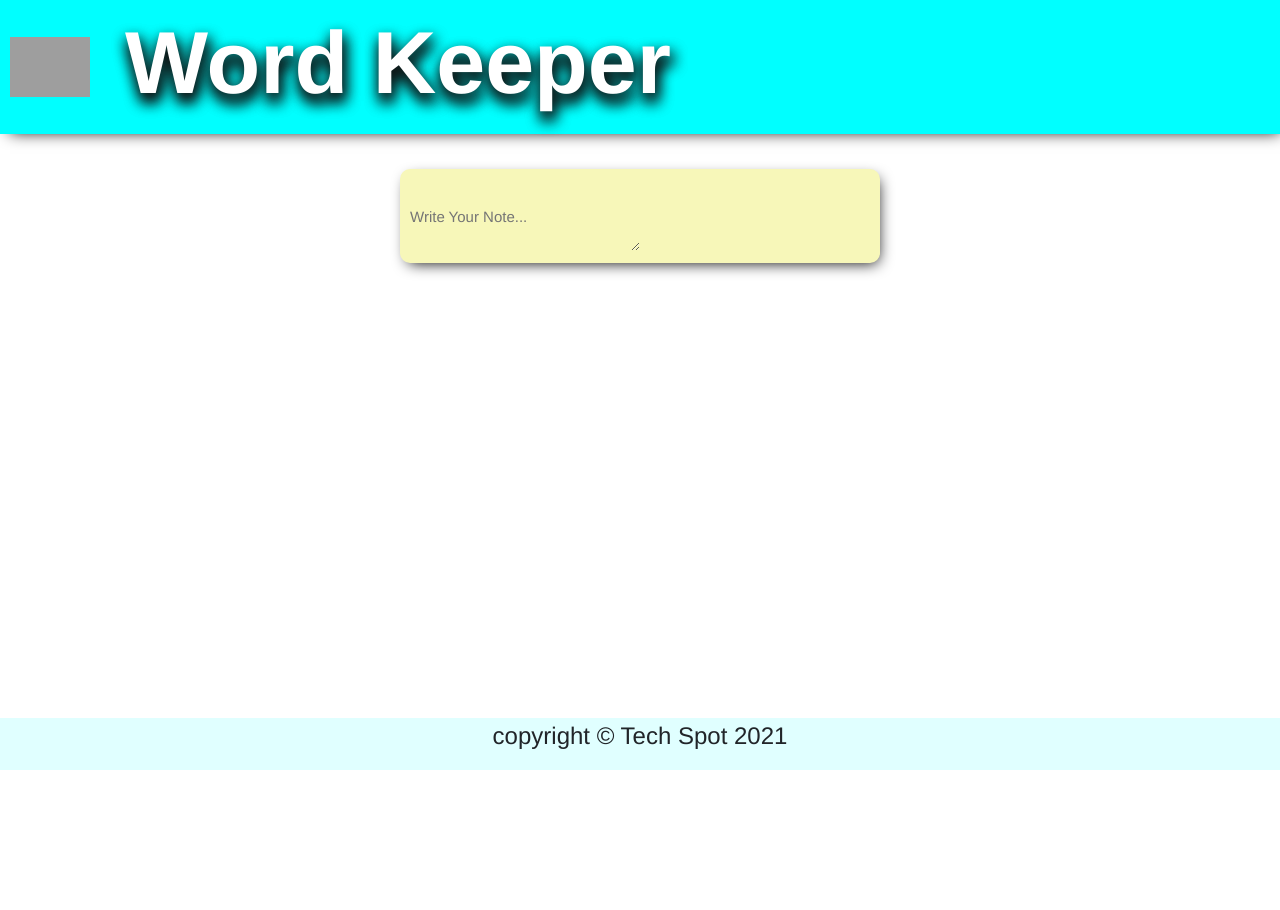
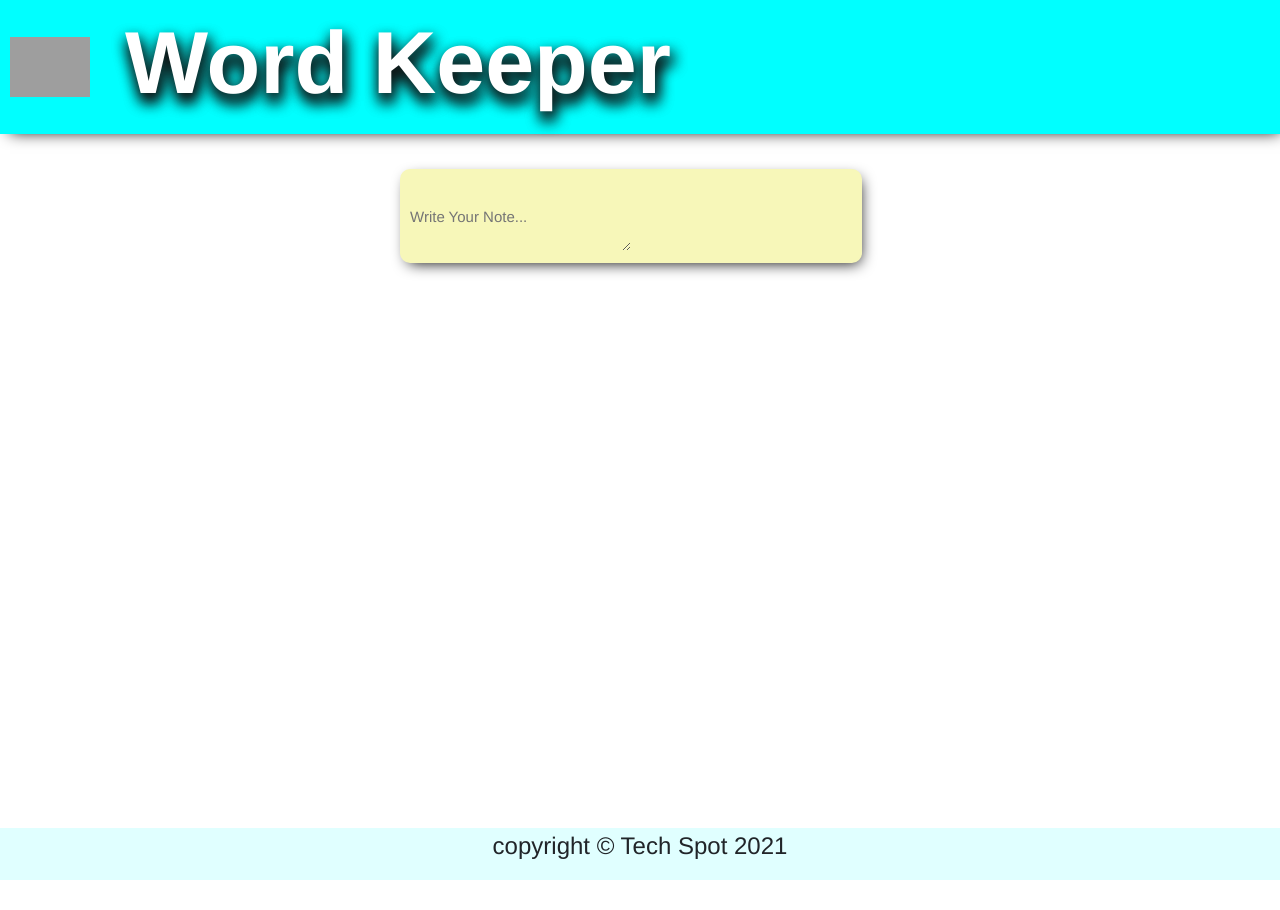
Before and after one commit to divs94/Word-Keeper-Game, a React (Create React App) app: page / in a window 1280 px wide. Before the commit the page ends 800 px from the top, so only its background shows below. Built offline with nearby package versions, Linux system fonts and the light colour scheme; grey boxes are pictures that could not be loaded.

Commit message:
my first commit Word-KeeperApp

```diff
--- a/package.json
+++ b/package.json
@@ -1,5 +1,6 @@
 {
   "name": "googlekeeper",
+  "homepage": "https://Suraj3808.github.io/Word-Keeper",
   "version": "0.1.0",
   "private": true,
   "dependencies": {
@@ -9,12 +10,15 @@
     "@testing-library/react": "^11.2.7",
     "@testing-library/user-event": "^12.8.3",
     "bootstrap": "^5.0.1",
+    "gh-pages": "^3.2.0",
     "react": "^17.0.2",
     "react-dom": "^17.0.2",
     "react-scripts": "4.0.3",
     "web-vitals": "^1.1.2"
   },
   "scripts": {
+    "predeploy": "npm run build",
+    "deploy": "gh-pages -d build",
     "start": "react-scripts start",
     "build": "react-scripts build",
     "test": "react-scripts test",
--- a/src/Footer.jsx
+++ b/src/Footer.jsx
@@ -11,7 +11,7 @@ const Footer = () => {
 
     return (
         <>
-            <footer>
+            <footer className="footer">
                 <p>copyright © Tech Spot {year}</p>
           </footer>
         </>
--- a/src/index.css
+++ b/src/index.css
@@ -16,10 +16,16 @@
   padding: 10px;
   color: white;
   box-shadow: 5px 3px 15px -5px black;
+  position: relative;
 }
-
+.header img{
+  position: relative;
+}
 .header h1{
   font-size: 5.50rem;
+  position: relative;
+  display: flex;
+  flex-flow: row wrap;
   font-weight: 900;
   font-family: 'Franklin Gothic Medium', 'Arial Narrow', Arial, sans-serif;
   margin-left: 15px;
@@ -31,13 +37,11 @@
 
 .main_note{
   width: 500px;
+  position: relative;
   padding: 15px 10px 5px 10px;
   margin: 20px auto;
-
-
-
-
-
+  padding-right: 28px;
+  padding-left: 10px;
 }
 
 input{
@@ -128,13 +132,14 @@ textarea{
   height: 30px;
 }
 .note{
-  background-color: rgb(218, 185, 210);
+  background-color: rgb(180, 193, 231);
   border-radius: 7px;
   box-shadow: 0 2px 5px grey;
   padding: 10px;
   width: 240px;
   margin: 16px;
   float: left;
+  display: flex;
 }
 
 .note h1{
@@ -173,12 +178,21 @@ textarea{
   background-color: black !important;
 }
 
-footer{
+.footer{
   width: 100%;
-  position: absolute;
+  position: relative;
+  display : flex;
+  display: -webkit-flex;
+  display: -moz-flex;
+  display: -ms-flex;
+  flex-flow: row wrap;
+  flex-direction: column;
   bottom: 0;
   text-align: center;
   margin-bottom: 30px;
+  margin-top: 35rem;
   font-size: 1.5rem;
   background-color: lightcyan;
+   overscroll-behavior: auto;
+   overflow: hidden;
 }
```
Also changed, not shown: 1 other file (tests, documents, lock files or other folders).
